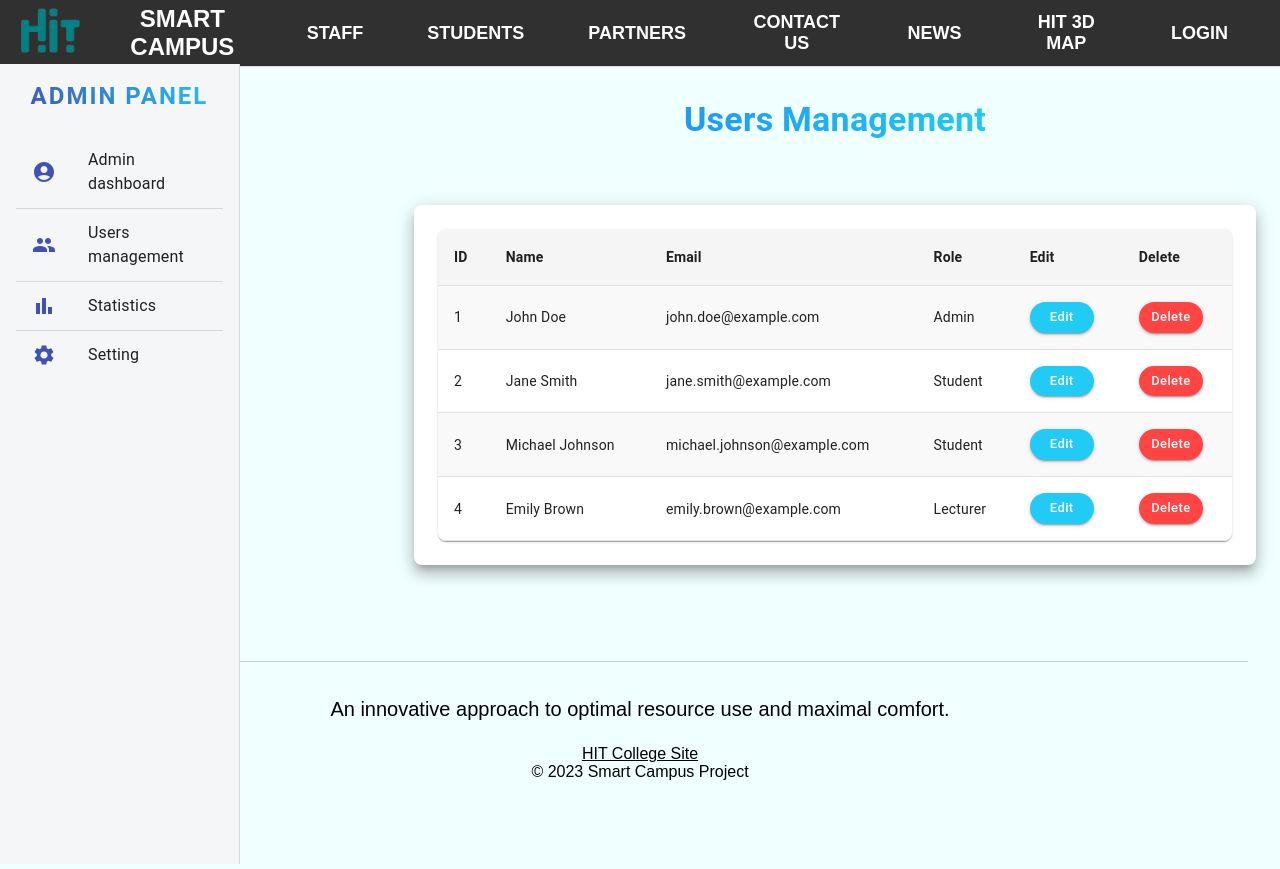
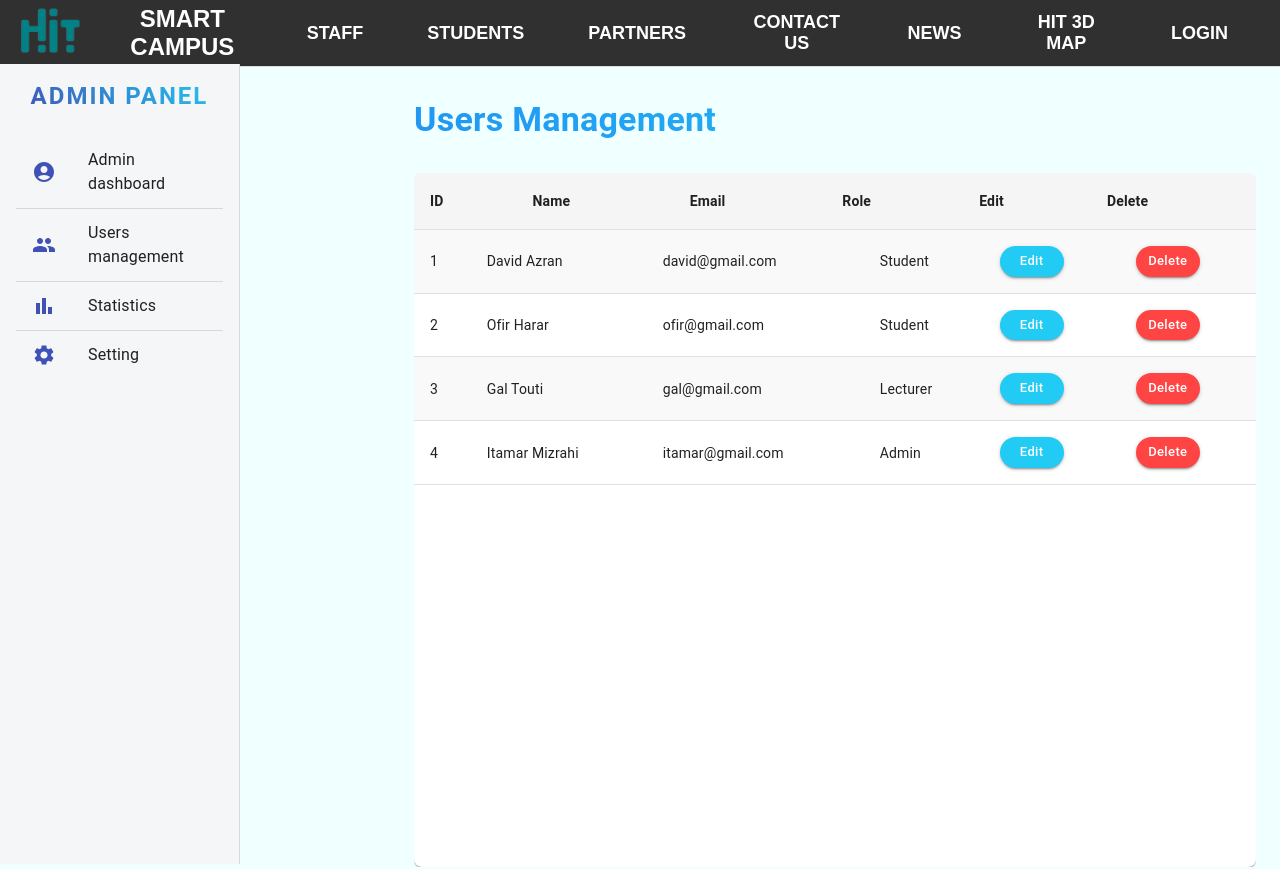
Before and after one commit to tomered/smart-campus-frontend, a React (Create React App) app: page /UsersTable in a window 1280 px wide. Shown: the top 869 px of the page. Before the commit the page ends 813 px from the top, so only its background shows below. Built offline with nearby package versions, Linux system fonts and the light colour scheme.

Commit message:
Add scrolling table and fix some bugs in users management page

```diff
--- a/src/components/screens/AdminPage/AdminDashboard.jsx
+++ b/src/components/screens/AdminPage/AdminDashboard.jsx
@@ -14,10 +14,10 @@ const AdminDashboard = () => {
 
 
   const initialUsers = [
-    { id: 1, name: "John Doe", email: "john.doe@example.com", role: "Admin" },
-    { id: 2, name: "Jane Smith", email: "jane.smith@example.com", role: "Student" },
-    { id: 3, name: "Michael Johnson", email: "michael.johnson@example.com", role: "Student" },
-    { id: 4, name: "Emily Brown", email: "emily.brown@example.com", role: "Lecturer" },
+    { id: 1, name: "David Azran", email: "david@gmail.com", role: "Student" },
+    { id: 2, name: "Ofir Harar", email: "ofir@gmail.com", role: "Student" },
+    { id: 3, name: "Gal Touti", email: "gal@gmail.com", role: "Lecturer" },
+    { id: 4, name: "Itamar Mizrahi", email: "itamar@gmail.com", role: "Admin" },
   ];
   const totalUsers = initialUsers.length;
   const totalStudents = initialUsers.filter(user => user.role === "Student").length;
--- a/src/components/screens/AdminPage/AdminUsersTable.jsx
+++ b/src/components/screens/AdminPage/AdminUsersTable.jsx
@@ -24,10 +24,10 @@ import Sidebar from './Sidebar'; // ייבוא של ה-Sidebar
 const AdminUsersTable = () => {
   //Mock users
   const initialUsers = [
-    { id: 1, name: "John Doe", email: "john.doe@example.com", role: "Admin" },
-    { id: 2, name: "Jane Smith", email: "jane.smith@example.com", role: "Student" },
-    { id: 3, name: "Michael Johnson", email: "michael.johnson@example.com", role: "Student" },
-    { id: 4, name: "Emily Brown", email: "emily.brown@example.com", role: "Lecturer" },
+    { id: 1, name: "David Azran", email: "david@gmail.com", role: "Student" },
+    { id: 2, name: "Ofir Harar", email: "ofir@gmail.com", role: "Student" },
+    { id: 3, name: "Gal Touti", email: "gal@gmail.com", role: "Lecturer" },
+    { id: 4, name: "Itamar Mizrahi", email: "itamar@gmail.com", role: "Admin" },
   ];
 
   const [users, setUsers] = useState(initialUsers);
@@ -56,12 +56,21 @@ const AdminUsersTable = () => {
     setDeleteConfirmation(user);
   };
   return (
-    <div style={{ display: 'flex' }}>
+    <div style={{ display: 'flex', height: '100vh', overflow: 'hidden' }}>
       {/* Sidebar */}
       <Sidebar />
 
       {/* Main content container */}
-      <Container sx={{ mt: 4, ml: '150px', display: 'flex', flexDirection: 'column', alignItems: 'center' }}>
+      <Container
+        sx={{
+          mt: 4,
+          ml: '150px',
+          display: 'flex',
+          flexDirection: 'column',
+          height: 'calc(100vh - 32px)', // Subtracting top margin
+          overflow: 'hidden' // Prevent scrolling on the container
+        }}
+      >
         <Typography
           variant="h4"
           gutterBottom
@@ -76,8 +85,22 @@ const AdminUsersTable = () => {
           Users Management
         </Typography>
 
-        <Box sx={{ mt: 4, width: '100%', boxShadow: 10, borderRadius: 2, p: 3, backgroundColor: '#fff' }}>
-      <TableContainer component={Paper} sx={{ borderRadius: 2 }}>
+        <Box sx={{
+          flexGrow: 1,
+          display: 'flex',
+          flexDirection: 'column',
+          overflow: 'hidden' // Prevent scrolling on the Box
+        }}>
+          <TableContainer
+            component={Paper}
+            sx={{
+              borderRadius: 2,
+              flexGrow: 1,
+              display: 'flex',
+              flexDirection: 'column',
+              overflow: 'hidden' // Changed from 'auto' to 'hidden'
+            }}
+          >
             <Table>
               <TableHead>
                 <TableRow sx={{ backgroundColor: '#f5f5f5' }}>
@@ -89,6 +112,9 @@ const AdminUsersTable = () => {
                   <TableCell sx={{ fontWeight: 'bold' }}>Delete</TableCell>
                 </TableRow>
               </TableHead>
+            </Table>
+            <Box sx={{ overflow: 'auto', flexGrow: 1 }}>
+              <Table>
                 <TableBody>
                   {users.map((user) => (
                     <TableRow key={user.id} sx={{ '&:nth-of-type(odd)': { backgroundColor: '#f9f9f9' }, '&:hover': { backgroundColor: '#f1f1f1' } }}>
@@ -130,6 +156,7 @@ const AdminUsersTable = () => {
                   ))}
                 </TableBody>
               </Table>
+            </Box>
           </TableContainer>
 
           {editUser && (
```
Lines whose indentation alone changed are shown as unchanged.
